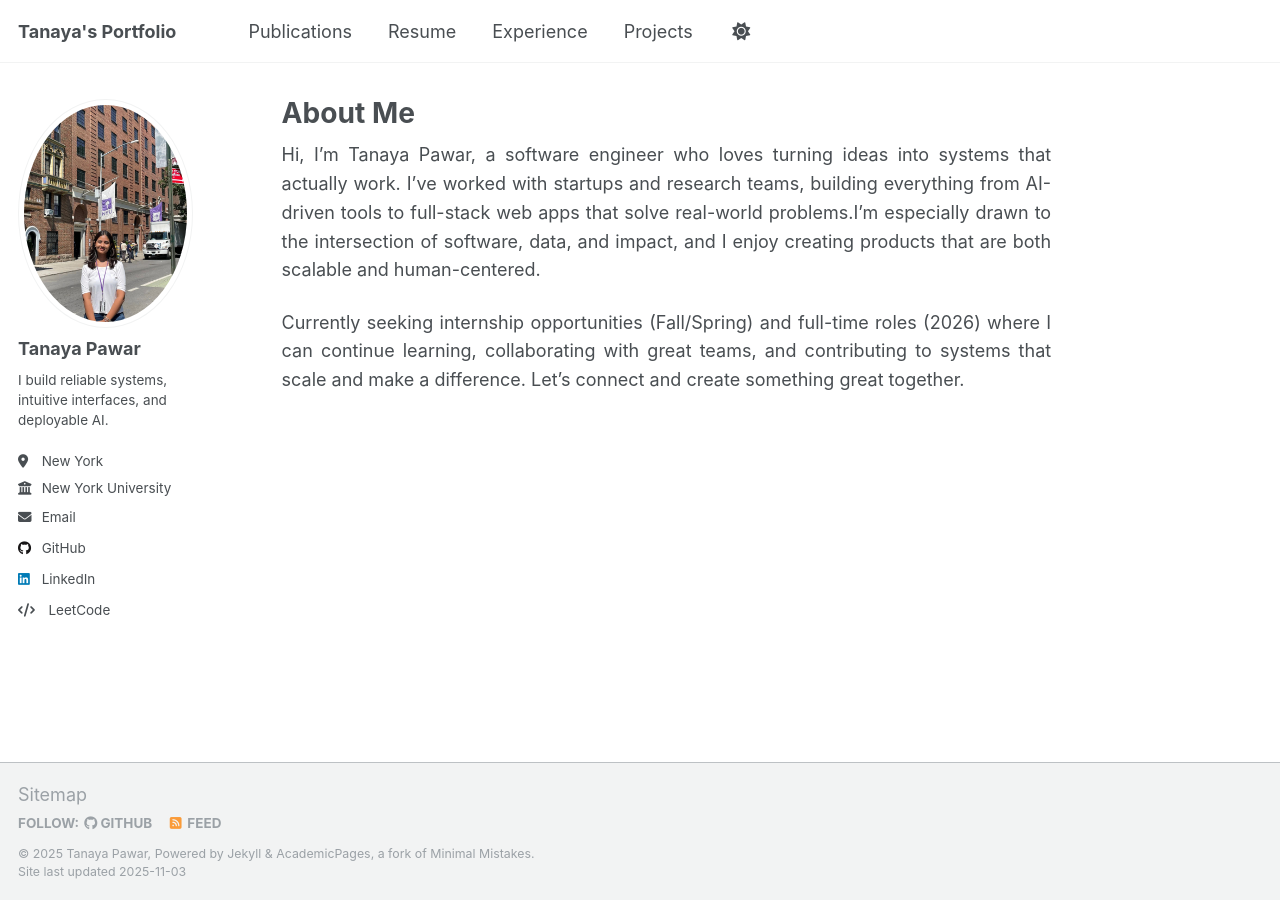
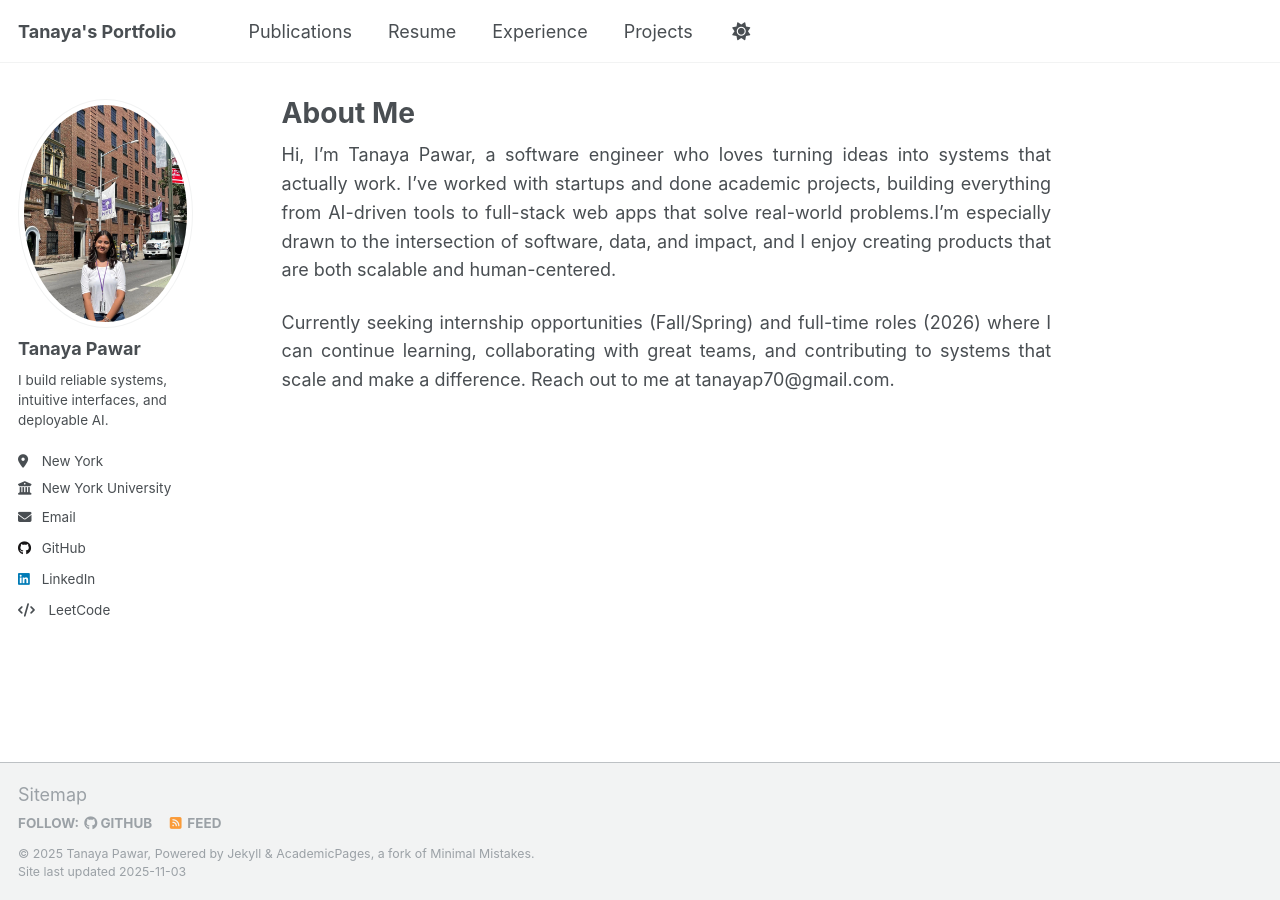
Before and after one commit to tanaya09/tanaya09.github.io, a Jekyll site: the page built from _pages/about.md, in a window 1280 px wide. Built offline with Jekyll 4.4.1, drawn with Linux system fonts in a browser that asks for light colours.

Commit message:
Update about.md

```diff
--- a/_pages/about.md
+++ b/_pages/about.md
@@ -10,12 +10,12 @@ redirect_from:
 <p style="text-align: justify; line-height: 1.6;">
 
 Hi, I’m Tanaya Pawar, a software engineer who loves turning ideas into systems that actually work.
-I’ve worked with startups and research teams, building everything from AI-driven tools to full-stack web apps that solve real-world problems.I’m especially drawn to the intersection of software, data, and impact, and I enjoy creating products that are both scalable and human-centered.
+I’ve worked with startups and done academic projects, building everything from AI-driven tools to full-stack web apps that solve real-world problems.I’m especially drawn to the intersection of software, data, and impact, and I enjoy creating products that are both scalable and human-centered.
 </p>
 
 <p style="text-align: justify; line-height: 1.6;">
 
 Currently seeking internship opportunities (Fall/Spring) and full-time roles (2026) where I can continue learning, collaborating with great teams, and contributing to systems that scale and make a difference.
 
-Let’s connect and create something great together.
+Reach out to me at tanayap70@gmail.com.
 </p>
```
